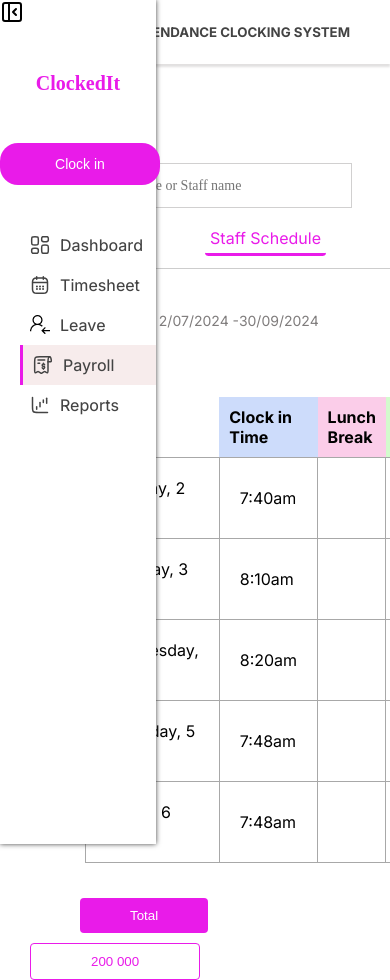
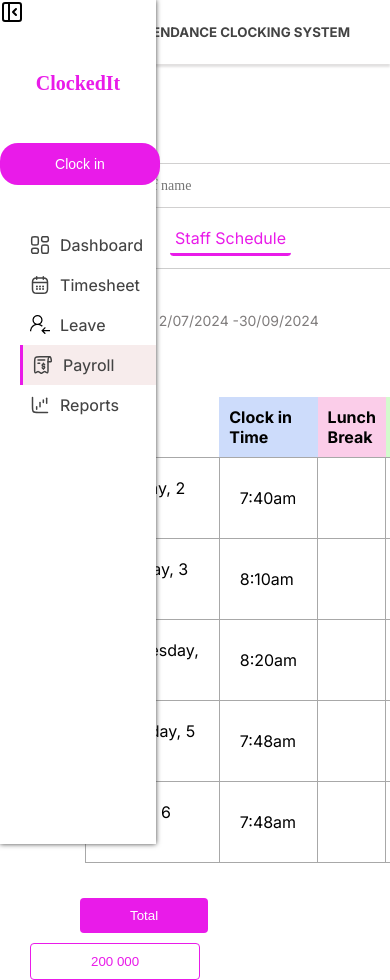
Before and after one commit to chidinmabnwaeze/AttendanceSystem, a React (Vite) app: page /payroll in a window 390 px wide. Shown: the top 980 px of the page. Built offline with nearby package versions, Linux system fonts and the light colour scheme.

Commit message:
made timesheet responsive

```diff
--- a/src/styles/payroll.css
+++ b/src/styles/payroll.css
@@ -117,3 +117,10 @@
 /* .sumButtons{
     display: flex;
   } */
+
+/* responsiveness */
+@media only screen and (max-width: 900px) {
+  .tButton {
+    margin: 10px;
+  }
+}
--- a/src/styles/timesheet.css
+++ b/src/styles/timesheet.css
@@ -153,4 +153,7 @@
     display: flex;
     flex-direction: column-reverse;
   }
+  .right input {
+    width: 400px;
+  }
 }
```
